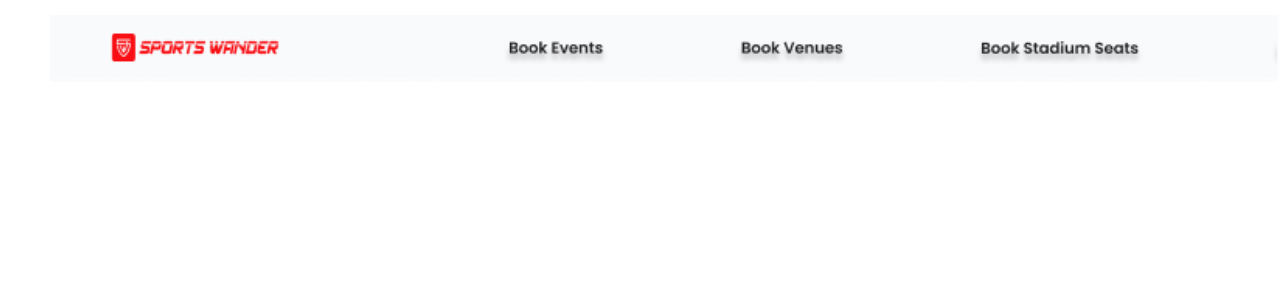
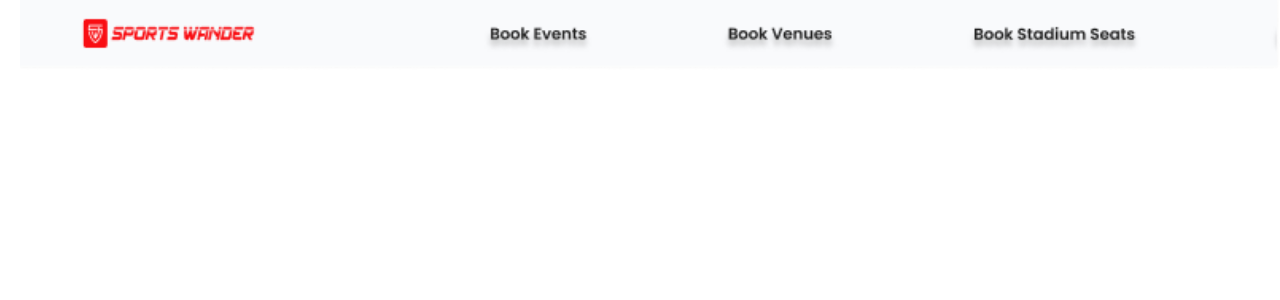
Before and after one commit to mohancomrade/Nutz-Sports-Wander, a React (Create React App) app: page / in a window 1280 px wide. Shown: the top 300 px of the page. Built offline with nearby package versions, Linux system fonts and the light colour scheme.

Commit message:
nutz-sports

```diff
--- a/src/Components/Header.css
+++ b/src/Components/Header.css
@@ -1,13 +1,15 @@
 
 .sport-wander{
 
-    padding-left: 50px;
-    padding-top: 15px;
+    padding-left: 20px;
+
+    /* padding-top: 15px; */
 
 
 }
 
 .sport-wander img{
 
+    padding-bottom: 30px;
     width: 1500px;
 }
```
